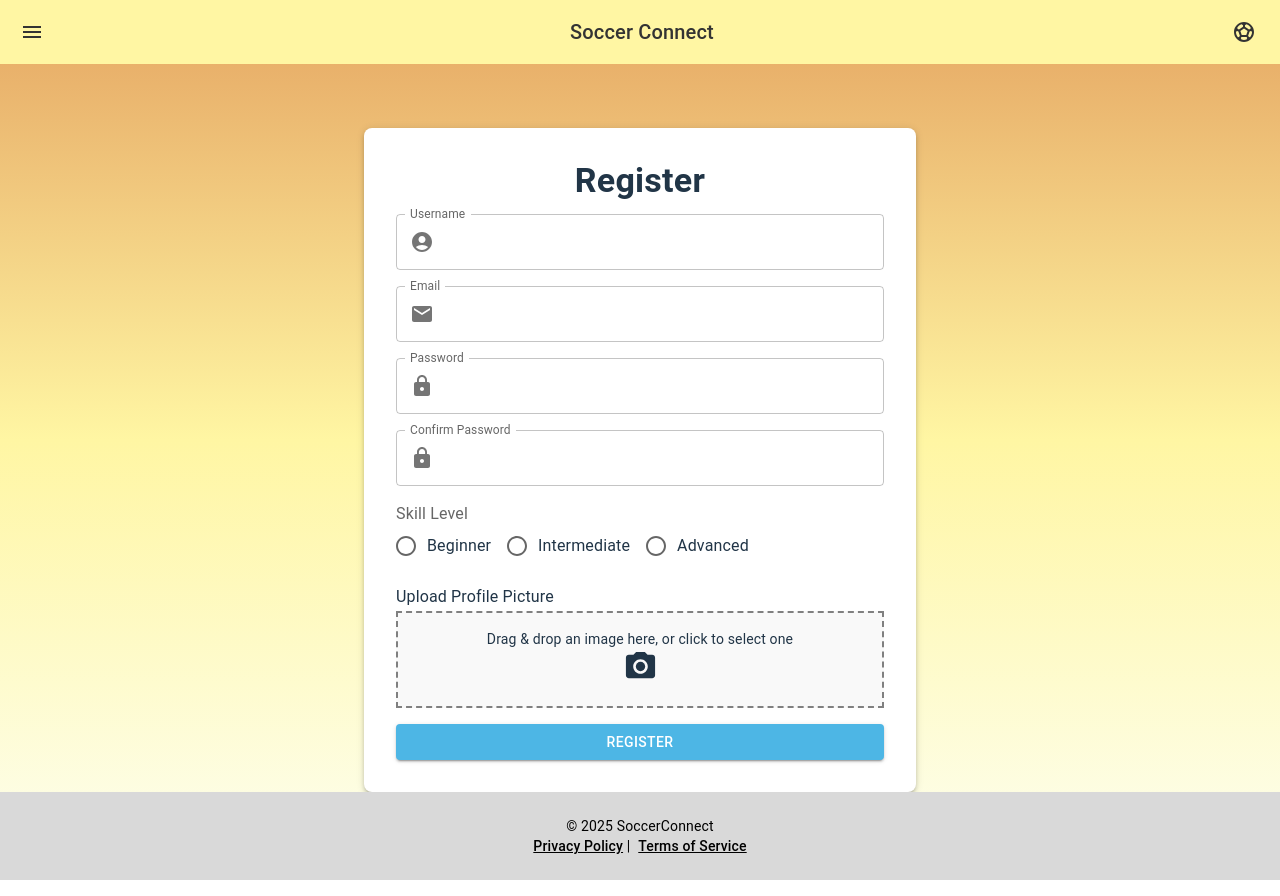
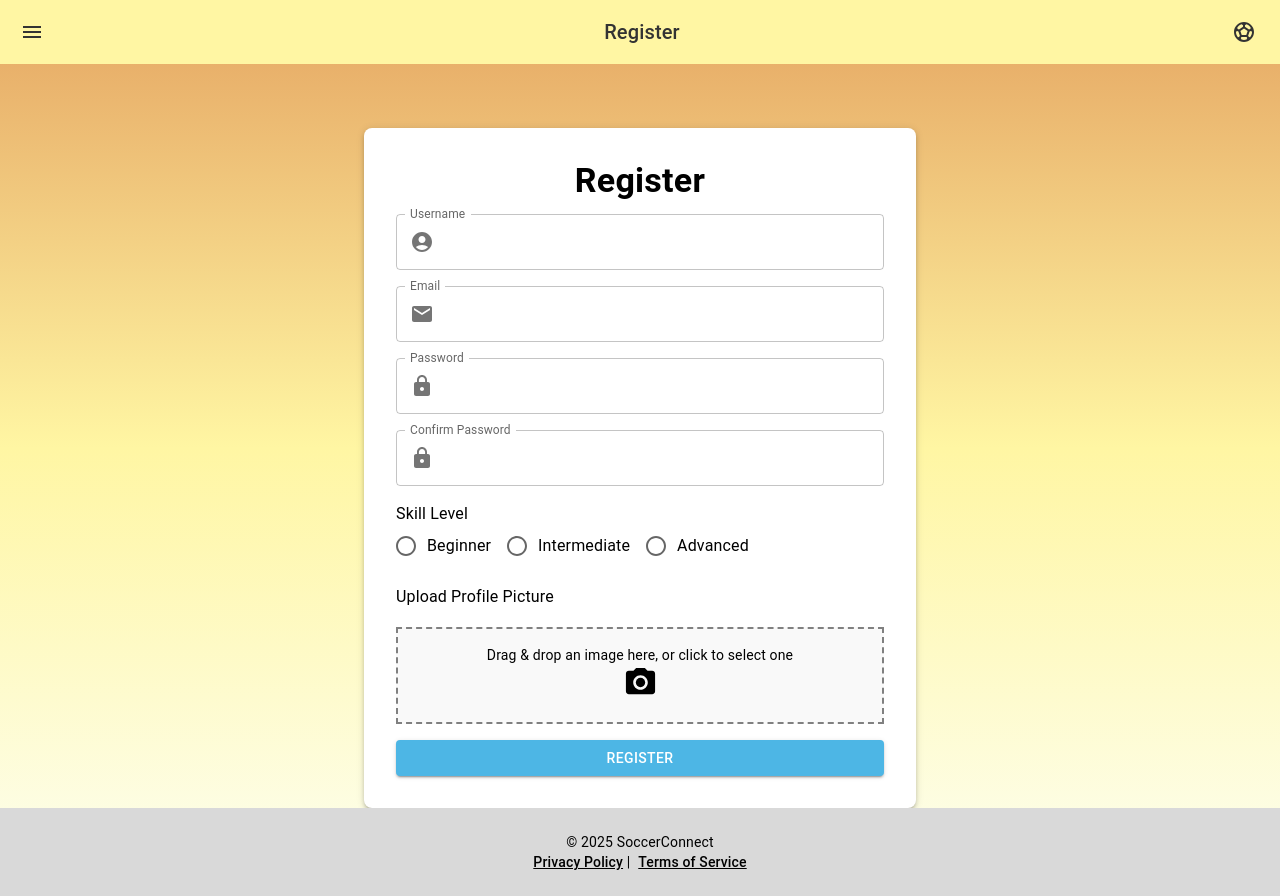
Before and after one commit to dthv201/football_front, a React (Vite) app in the folder football_front/: page /register in a window 1280 px wide. Built offline with nearby package versions, Linux system fonts and the light colour scheme.

Commit message:
Enhance WelcomePage layout with title prop and update Header component to display title; add new dependencies for axios and JWT decoding
don't saport google yet

```diff
--- a/football_front/package.json
+++ b/football_front/package.json
@@ -15,6 +15,9 @@
     "@hookform/resolvers": "^3.10.0",
     "@mui/icons-material": "^6.4.2",
     "@mui/material": "^6.4.2",
+    "@react-oauth/google": "^0.12.1",
+    "axios": "^1.7.9",
+    "jwt-decode": "^4.0.0",
     "react": "^18.3.1",
     "react-dom": "^18.3.1",
     "react-dropzone": "^14.3.5",
@@ -24,6 +27,8 @@
   },
   "devDependencies": {
     "@eslint/js": "^9.17.0",
+    "@types/axios": "^0.9.36",
+    "@types/jwt-decode": "^2.2.1",
     "@types/react": "^18.3.18",
     "@types/react-dom": "^18.3.5",
     "@types/react-router-dom": "^5.3.3",
--- a/football_front/src/Pages/RegisterPage.tsx
+++ b/football_front/src/Pages/RegisterPage.tsx
@@ -1,4 +1,3 @@
-//RegPage
 import React, { useState } from "react";
 import { useForm, Controller } from "react-hook-form";
 import { yupResolver } from "@hookform/resolvers/yup";
@@ -8,7 +7,6 @@ import {
   Box,
   Button,
   Container,
-  Grid,
   TextField,
   Typography,
   InputAdornment,
@@ -16,6 +14,8 @@ import {
   FormControlLabel,
   Radio,
   FormLabel,
+  FormControl,
+  Stack
 } from "@mui/material";
 import { AccountCircle, Email, Lock, PhotoCamera } from "@mui/icons-material";
 import Layout from "../components/page_tamplate/Layout";
@@ -62,18 +62,17 @@ const RegisterPage: React.FC = () => {
   };
 
   return (
-    <Layout>
+    <Layout title="Register">
       <Container maxWidth="sm">
         <Box sx={{ mt: 5, p: 4, bgcolor: "white", borderRadius: 2, boxShadow: 3 }}>
-          <Typography variant="h4" align="center" fontWeight="bold" gutterBottom>
+          <Typography variant="h4" align="center" fontWeight="bold" gutterBottom sx={{ color: "black" }}>
             Register
           </Typography>
 
           <form onSubmit={handleSubmit(onSubmit)}>
-            <Grid container spacing={2}>
+            <Stack spacing={2}>
 
               {/* Username Field */}
-              <Grid item xs={12}>
               <Controller
                 name="username"
                 control={control}
@@ -86,6 +85,7 @@ const RegisterPage: React.FC = () => {
                     fullWidth
                     error={!!errors.username}
                     helperText={errors.username?.message}
+                    sx={{ color: "black" }}
                     InputProps={{
                       startAdornment: (
                         <InputAdornment position="start">
@@ -96,10 +96,8 @@ const RegisterPage: React.FC = () => {
                   />
                 )}
               />
-              </Grid>
 
               {/* Email Field */}
-              <Grid item xs={12}>
               <Controller
                 name="email"
                 control={control}
@@ -112,6 +110,7 @@ const RegisterPage: React.FC = () => {
                     fullWidth
                     error={!!errors.email}
                     helperText={errors.email?.message}
+                    sx={{ color: "black" }}
                     InputProps={{
                       startAdornment: (
                         <InputAdornment position="start">
@@ -122,10 +121,8 @@ const RegisterPage: React.FC = () => {
                   />
                 )}
               />
-              </Grid>
 
               {/* Password Field */}
-              <Grid item xs={12}>
               <Controller
                 name="password"
                 control={control}
@@ -139,6 +136,7 @@ const RegisterPage: React.FC = () => {
                     fullWidth
                     error={!!errors.password}
                     helperText={errors.password?.message}
+                    sx={{ color: "black" }}
                     InputProps={{
                       startAdornment: (
                         <InputAdornment position="start">
@@ -149,10 +147,8 @@ const RegisterPage: React.FC = () => {
                   />
                 )}
               />
-              </Grid>
 
               {/* Confirm Password Field */}
-              <Grid item xs={12}>
               <Controller
                 name="confirmPassword"
                 control={control}
@@ -166,6 +162,7 @@ const RegisterPage: React.FC = () => {
                     fullWidth
                     error={!!errors.confirmPassword}
                     helperText={errors.confirmPassword?.message}
+                    sx={{ color: "black" }}
                     InputProps={{
                       startAdornment: (
                         <InputAdornment position="start">
@@ -176,20 +173,19 @@ const RegisterPage: React.FC = () => {
                   />
                 )}
               />
-              </Grid>
 
               {/* Skill Level Selection */}
-              <Grid item xs={12}>
-                <FormLabel component="legend">Skill Level</FormLabel>
+              <FormControl component="fieldset">
+                <FormLabel component="legend" sx={{ color: "black" }}>Skill Level</FormLabel>
                 <Controller
                   name="skillLevel"
                   control={control}
                   defaultValue=""
                   render={({ field }) => (
-                    <RadioGroup {...field} row>
-                      <FormControlLabel value="Beginner" control={<Radio />} label="Beginner" />
-                      <FormControlLabel value="Intermediate" control={<Radio />} label="Intermediate" />
-                      <FormControlLabel value="Advanced" control={<Radio />} label="Advanced" />
+                    <RadioGroup {...field} row sx={{ color: "black" }}>
+                      <FormControlLabel value="Beginner" control={<Radio />} label="Beginner" sx={{ color: "black" }} />
+                      <FormControlLabel value="Intermediate" control={<Radio />} label="Intermediate" sx={{ color: "black" }} />
+                      <FormControlLabel value="Advanced" control={<Radio />} label="Advanced" sx={{ color: "black" }} />
                     </RadioGroup>
                   )}
                 />
@@ -198,11 +194,10 @@ const RegisterPage: React.FC = () => {
                     {errors.skillLevel.message}
                   </Typography>
                 )}
-              </Grid>
+              </FormControl>
 
               {/* Profile Picture Upload */}
-              <Grid item xs={12}>
-                <Typography variant="subtitle1">Upload Profile Picture</Typography>
+              <Typography variant="subtitle1" sx={{ color: "black" }}>Upload Profile Picture</Typography>
               <Box
                 {...getRootProps()}
                 sx={{
@@ -212,22 +207,21 @@ const RegisterPage: React.FC = () => {
                   cursor: "pointer",
                   bgcolor: "#f9f9f9",
                   "&:hover": { bgcolor: "#f1f1f1" },
+                  color: "black"
                 }}
               >
                 <input {...getInputProps()} />
                 {profilePic ? (
-                    <Typography variant="body2">{profilePic.name}</Typography>
+                  <Typography variant="body2" sx={{ color: "black" }}>{profilePic.name}</Typography>
                 ) : (
-                    <Typography variant="body2">
+                  <Typography variant="body2" sx={{ color: "black" }}>
                     Drag & drop an image here, or click to select one
                   </Typography>
                 )}
                 <PhotoCamera fontSize="large" />
               </Box>
-              </Grid>
 
               {/* Submit Button */}
-              <Grid item xs={12}>
               <Button
                 type="submit"
                 variant="contained"
@@ -236,8 +230,7 @@ const RegisterPage: React.FC = () => {
               >
                 Register
               </Button>
-              </Grid>
-            </Grid>
+            </Stack>
           </form>
         </Box>
       </Container>
--- a/football_front/src/Pages/WelcomePage.tsx
+++ b/football_front/src/Pages/WelcomePage.tsx
@@ -9,7 +9,7 @@ const WelcomePage: React.FC = () => {
   const navigate = useNavigate();
 
   return (
-    <Layout>
+    <Layout title="Welcome to Soccer Match Finder">
       <Container maxWidth="lg">
         <Grid container spacing={4} alignItems="center">
 
--- a/football_front/src/components/page_tamplate/Header.tsx
+++ b/football_front/src/components/page_tamplate/Header.tsx
@@ -3,7 +3,10 @@ import { AppBar, Toolbar, Typography, IconButton } from "@mui/material";
 import SportsSoccerIcon from "@mui/icons-material/SportsSoccer";
 import MenuIcon from "@mui/icons-material/Menu";
 
-const Header: React.FC = () => {
+interface HeaderProps {
+  title: string;
+}
+const Header: React.FC<HeaderProps> = ({title}) => {
   return (
     <AppBar position="static" sx={{ backgroundColor: "#FFF6A3", color: "#333", boxShadow: "none" }}>
       <Toolbar>
@@ -11,7 +14,7 @@ const Header: React.FC = () => {
           <MenuIcon />
         </IconButton>
         <Typography variant="h6" sx={{ flexGrow: 1, textAlign: "center" }}>
-          Soccer Connect
+          {title}
         </Typography>
         <SportsSoccerIcon />
       </Toolbar>
--- a/football_front/src/components/page_tamplate/Layout.tsx
+++ b/football_front/src/components/page_tamplate/Layout.tsx
@@ -3,7 +3,12 @@ import { Box, Container } from "@mui/material";
 import Header from "./Header";
 import Footer from "./Footer";
 
-const Layout: React.FC<{ children: React.ReactNode }> = ({ children }) => {
+interface LayoutProps {
+  children: React.ReactNode;
+  title: string;
+}
+
+const Layout: React.FC<LayoutProps> = ({ children , title}) => {
   return (
     <Box
       sx={{
@@ -14,7 +19,7 @@ const Layout: React.FC<{ children: React.ReactNode }> = ({ children }) => {
         background: "linear-gradient(to bottom, #E5A561, #FFF6A3, #FDFFF1)", // Light Yellow to Soft Orange
       }}
     >
-      <Header />
+      <Header title={title} />
       <Container sx={{ flexGrow: 1, mt: 3 }}>{children}</Container>
       <Footer />
     </Box>
```
Also changed, not shown: 1 other file (tests, documents, lock files or other folders). Lines whose indentation alone changed are shown as unchanged.
